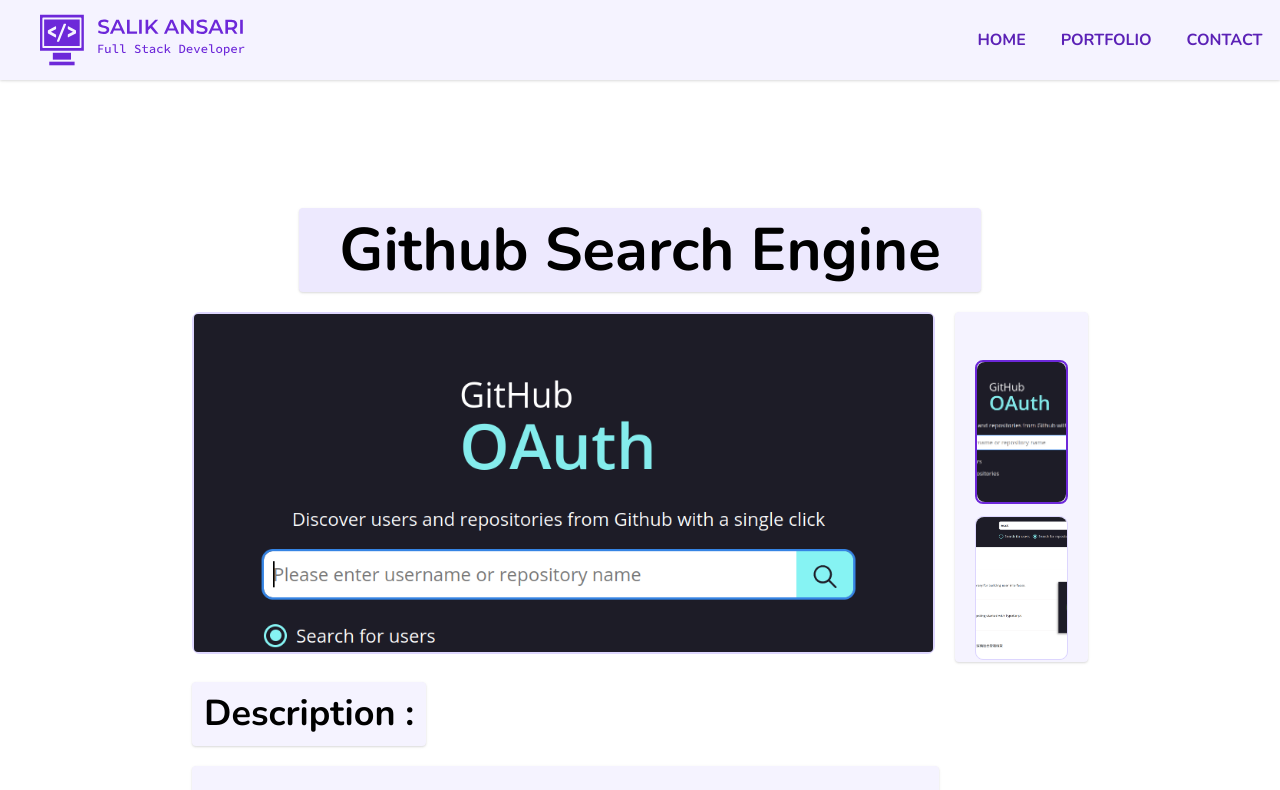
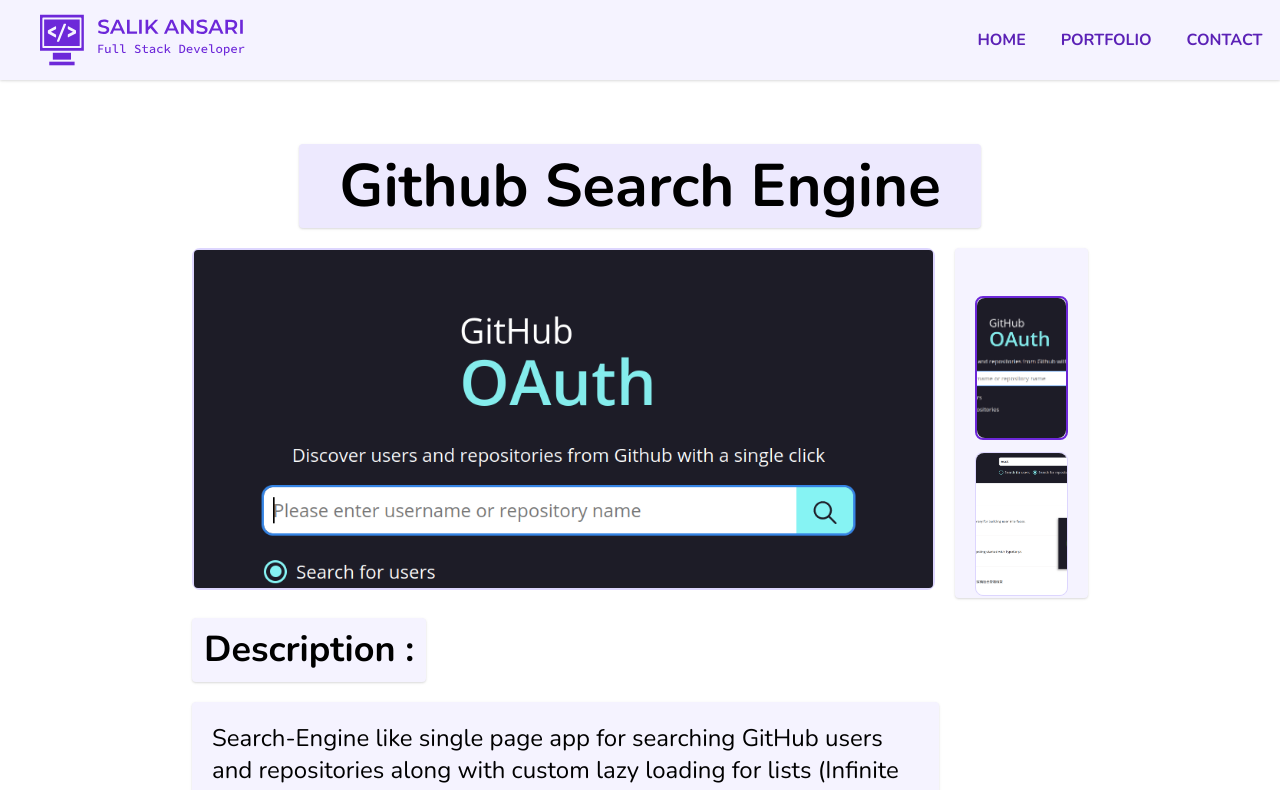
Before and after one commit to salikansari6/portfolio, a Next.js app: page /portfolio/github-search-engine in a window 1280 px wide. Shown: the top 790 px of the page. Built offline with nearby package versions, Linux system fonts and the light colour scheme.

Commit message:
removed unnecessary padding from project page:

```diff
--- a/pages/portfolio/[slug].js
+++ b/pages/portfolio/[slug].js
@@ -7,7 +7,7 @@ import ImageGallery from "../../components/ImageGallery";
 
 const ProjectPage = ({ project }) => {
   return (
-    <main className="px-5 py-5 md:px-16 lg:px-24 xl:px-48 2xl:px-52 lg:pt-16">
+    <main className="px-5 py-5 md:px-16 lg:px-24 xl:px-48 2xl:px-52 lg:py-0">
       <Head>
         <title>Project - {project.name}</title>
       </Head>
```
